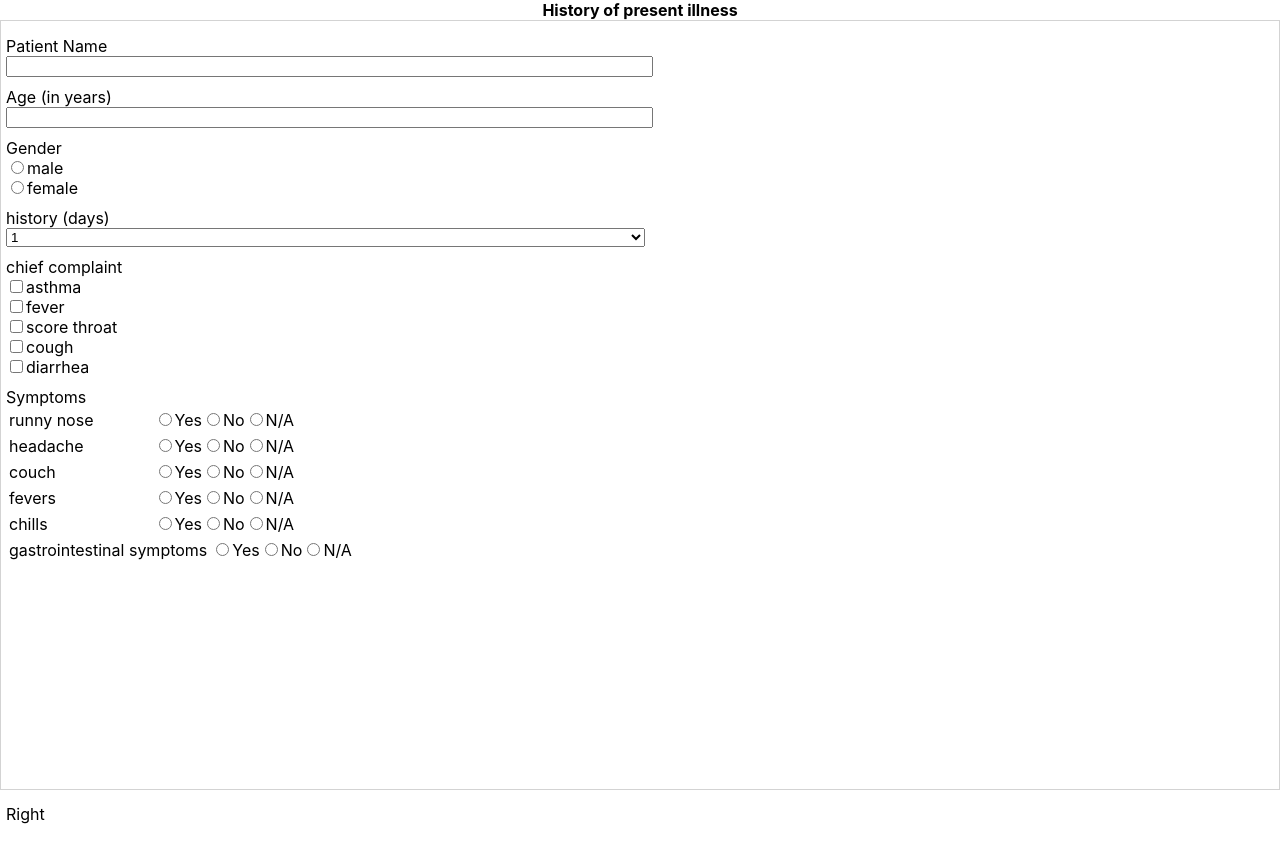
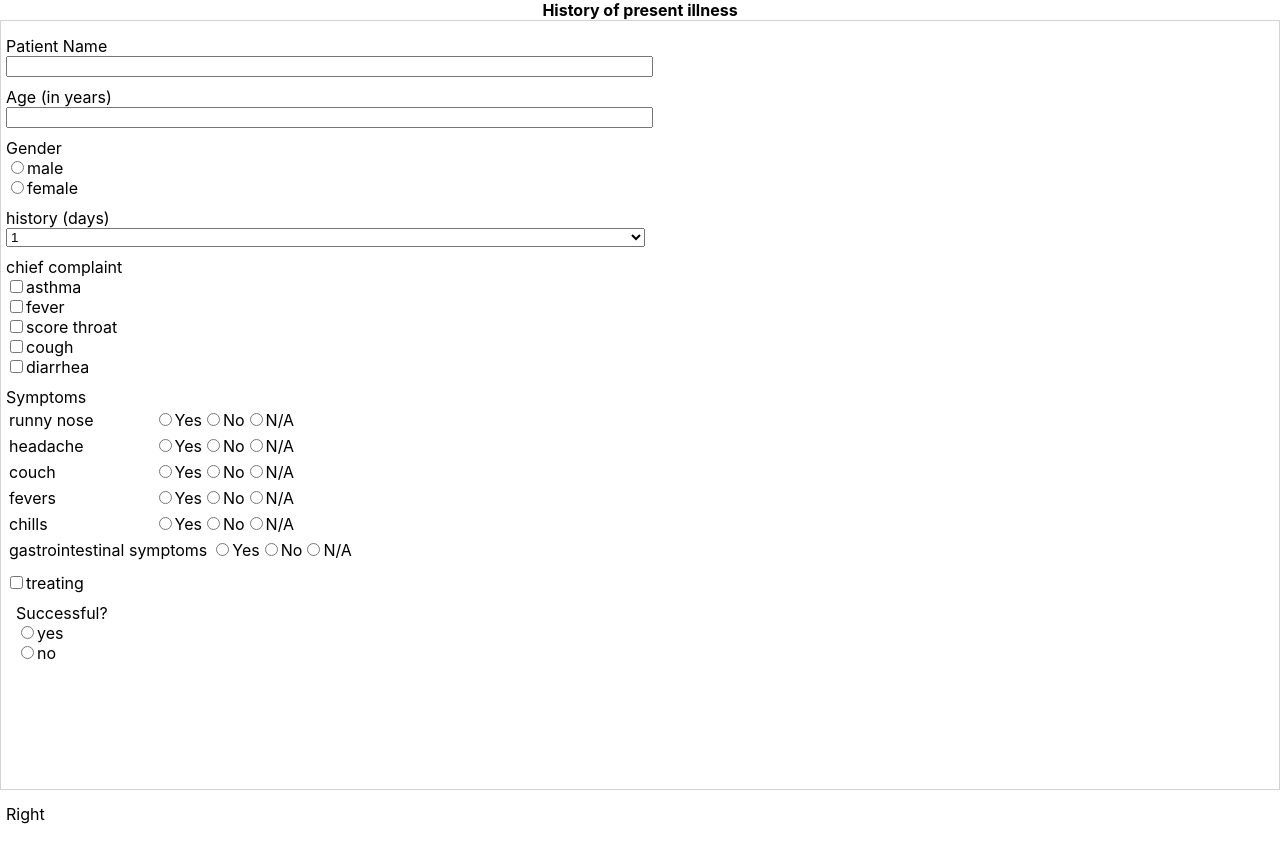
Before and after one commit to jyyblue1987/HPI, a React (Create React App) app: page / in a window 1280 px wide. Shown: the top 862 px of the page. Built offline with nearby package versions, Linux system fonts and the light colour scheme.

Commit message:
[add] add treating.

```diff
--- a/src/App.js
+++ b/src/App.js
@@ -7,6 +7,7 @@ function App() {
 	const days = [1, 2, 3, 4, 5, 6, 7];
 	const complaints = ['asthma', 'fever', 'score throat', 'cough', 'diarrhea'];
 	const symptoms = ['runny nose', 'headache', 'couch', 'fevers', 'chills', 'gastrointestinal symptoms'];
+	const yesno = ['yes', 'no'];
 
 	return (
 		<div>
@@ -72,6 +73,26 @@ function App() {
 
 					</div>
 
+					<div className="row">
+						<label>
+							<input type="checkbox" name="treating" value="true"/>
+							treating
+						</label>
+						<div style={{marginLeft: 10, marginTop: 10}}>
+							<label>Successful?</label>
+							{
+								yesno.map(item => (
+									<div className="radio" key={item}>
+										<label>
+											<input type="radio" name="successful" value={item}/>
+											{item}
+										</label>
+									</div>
+								))
+							}
+						</div>
+					</div>
+
 				</div>
 				<div className="right panel">
 					Right
```
